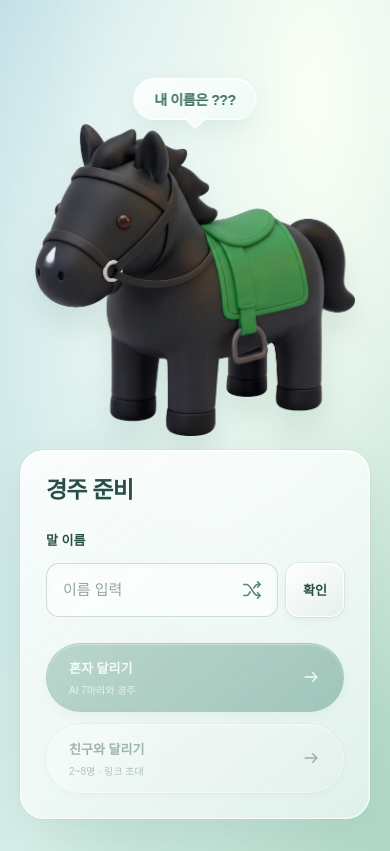
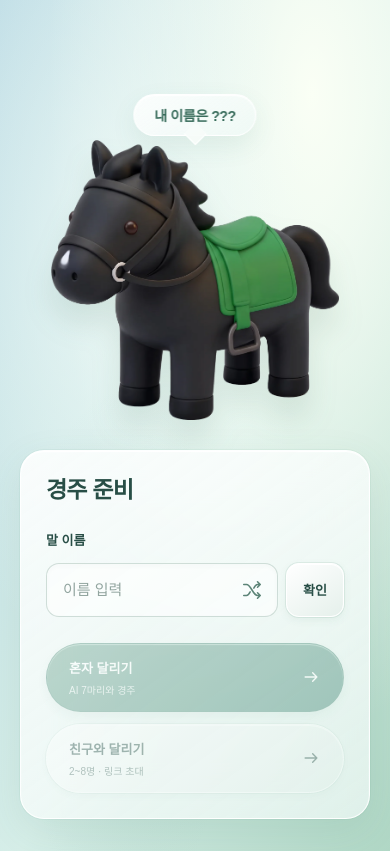
Before and after one commit to meoyaho/gyeongma, a website built with Vite: page index.html in a window 390 px wide. Built offline with nearby package versions, Linux system fonts and the light colour scheme; no server answers; a web font is replaced by a local one.

Commit message:
대기실 말 크기 축소

```diff
--- a/src/interface.css
+++ b/src/interface.css
@@ -32,7 +32,7 @@ body { background: #d6eee9; }
 .home-main { max-width: none; margin: 0; padding: 0; width: 100%; min-height: 100dvh; display: flex; align-items: center; }
 .hero-grid { display: flex; justify-content: flex-end; align-items: center; width: 100%; min-height: 100dvh; padding: 110px clamp(32px, 6vw, 112px) 60px; }
 .paddock { position: absolute; inset: 0; height: auto; background: transparent; overflow: hidden; z-index: 0; pointer-events: none; }
-.horse-figure { position: absolute; width: min(54vw, 750px, 78dvh); height: min(54vw, 750px, 78dvh); left: 32%; top: 53%; transform: translate(-50%, -50%); }
+.horse-figure { position: absolute; width: min(48.6vw, 675px, 70.2dvh); height: min(48.6vw, 675px, 70.2dvh); left: 32%; top: 53%; transform: translate(-50%, -50%); }
 #horse-portrait { width: 100%; height: 100%; object-fit: contain; user-select: none; -webkit-user-drag: none; filter: drop-shadow(0 20px 14px #36675120); }
 .paddock.awaiting-horse #horse-portrait { visibility: hidden; }
 .hero-grid { pointer-events: none; }
@@ -178,7 +178,7 @@ dialog::backdrop { background: #254f4660; backdrop-filter: blur(9px); }
   .hero-content { width: 330px; padding: 25px; }
 }
 @media (max-width: 760px) {
-  .horse-figure { width: 320px; height: 320px; max-width: 95vw; left: 50%; top: 280px; }
+  .horse-figure { width: 288px; height: 288px; max-width: 85.5vw; left: 50%; top: 280px; }
   #lobby-dialog { position: absolute; inset: 450px 20px auto; transform: none; width: calc(100% - 40px); max-height: none; margin-bottom: calc(48px + env(safe-area-inset-bottom)); }
   .site-header { padding: 18px; }
   .brand { font-size: 15px; padding-right: 15px; }
```
